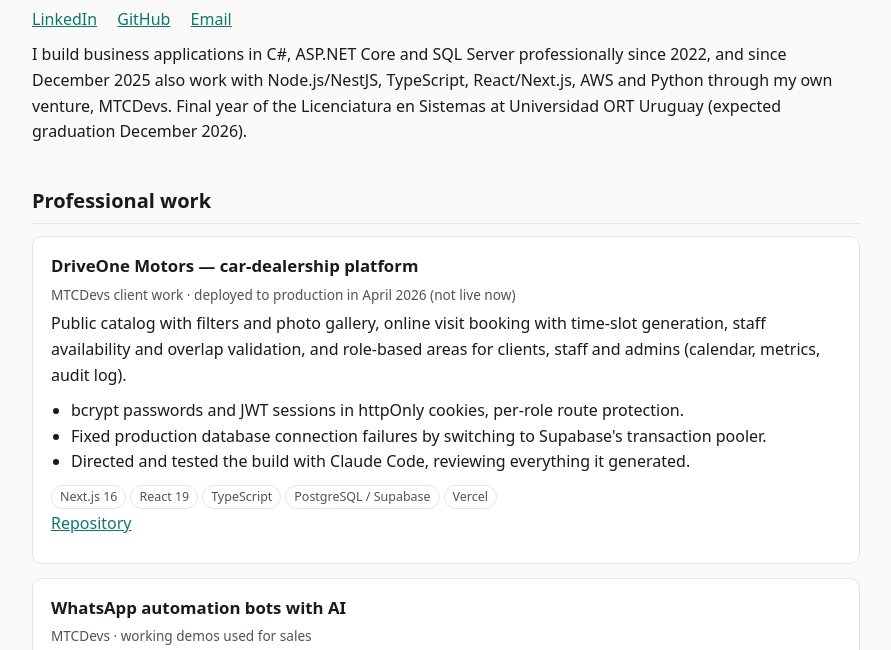
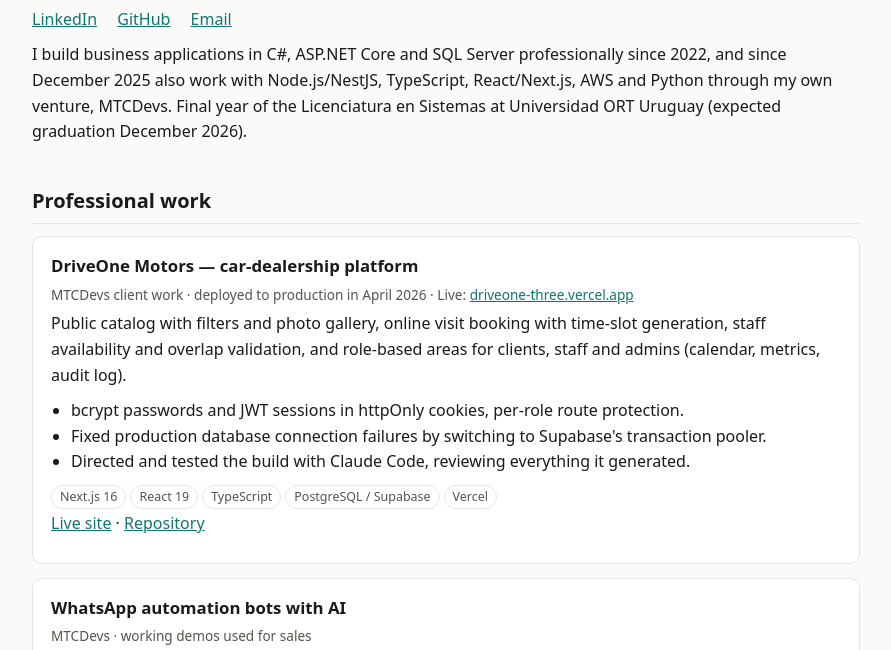
Before and after one commit to CarlosGardel1891/CarlosGardel1891.github.io, a plain HTML site: page index.html in a window 1280 px wide. Shown: the part 132-782 px from the top of the page, without its empty margins (194-1085 px from the left). Drawn offline with Linux system fonts and the light colour scheme.

Commit message:
Add DriveOne live site link
Updated the status of DriveOne Motors to indicate the live site link.

```diff
--- a/index.html
+++ b/index.html
@@ -38,7 +38,7 @@
   <h2>Professional work</h2>
   <div class="card">
     <h3>DriveOne Motors — car-dealership platform</h3>
-    <div class="status">MTCDevs client work · deployed to production in April 2026 (not live now)</div>
+    <div class="status">MTCDevs client work · deployed to production in April 2026 · Live: <a href="https://driveone-three.vercel.app/">driveone-three.vercel.app</a></div>
     <p>Public catalog with filters and photo gallery, online visit booking with time-slot generation, staff availability and overlap validation, and role-based areas for clients, staff and admins (calendar, metrics, audit log).</p>
     <ul>
       <li>bcrypt passwords and JWT sessions in httpOnly cookies, per-role route protection.</li>
@@ -46,7 +46,7 @@
       <li>Directed and tested the build with Claude Code, reviewing everything it generated.</li>
     </ul>
     <span class="tag">Next.js 16</span><span class="tag">React 19</span><span class="tag">TypeScript</span><span class="tag">PostgreSQL / Supabase</span><span class="tag">Vercel</span>
-    <p><a href="https://github.com/MTCDevs1/pagina-concesionaria">Repository</a></p>
+    <p><a href="https://driveone-three.vercel.app/">Live site</a> · <a href="https://github.com/MTCDevs1/pagina-concesionaria">Repository</a></p>
   </div>
   <div class="card">
     <h3>WhatsApp automation bots with AI</h3>
```
